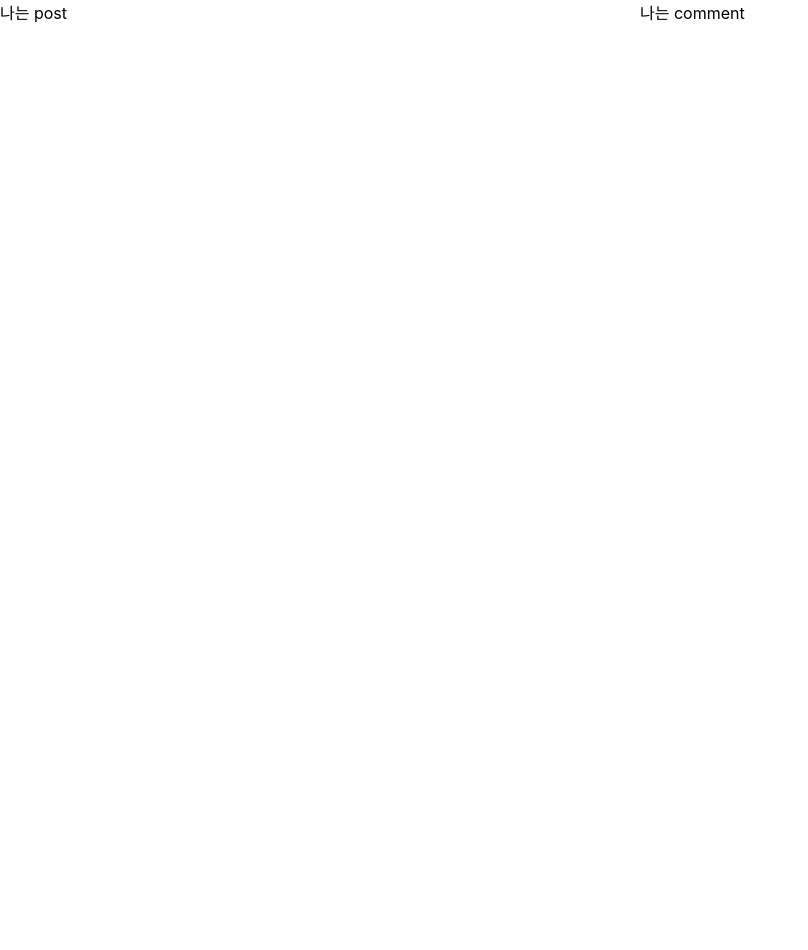
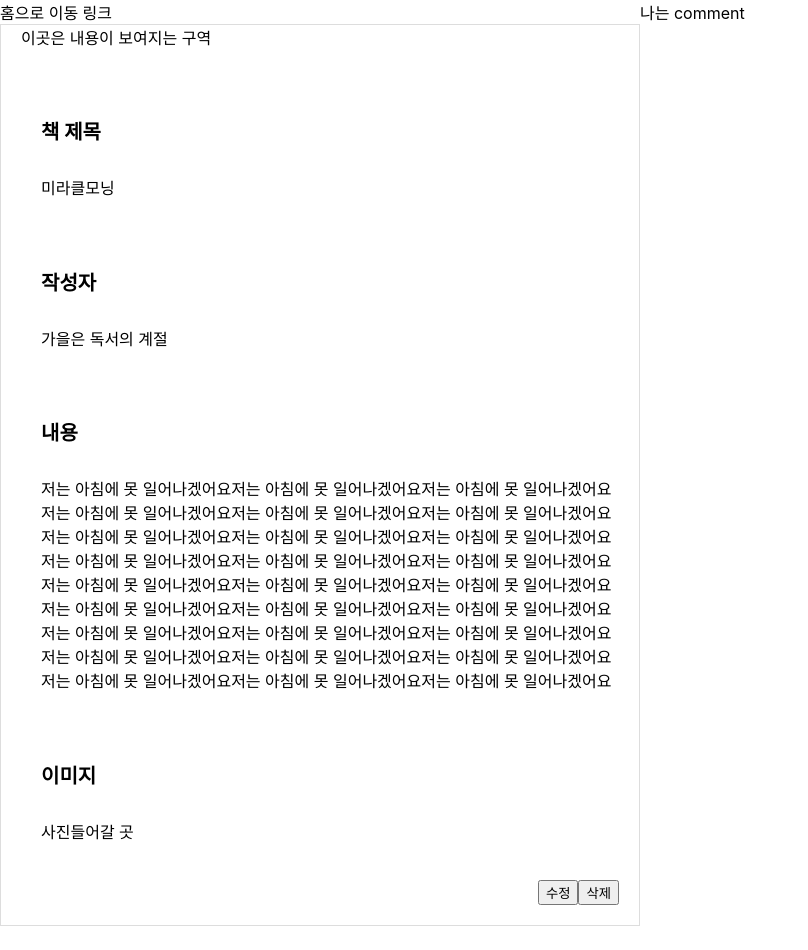
Before and after one commit to sooo0y/Book_Review, a React (Create React App) app: page /detail in a window 1280 px wide. Shown: the whole page, without its empty margins (0-808 px from the left). Before the commit the page ends 800 px from the top, so only its background shows below. Built offline with nearby package versions, Linux system fonts and the light colour scheme.

Commit message:
html 구성
첫번째 깃허브 커밋

```diff
--- a/src/components/Post.jsx
+++ b/src/components/Post.jsx
@@ -3,7 +3,52 @@ import styled from "styled-components";
 
 const Post = () => {
 
-  return <StPost>나는 post</StPost>
+  return <StPost>
+
+    <div>
+      홈으로 이동 링크
+    </div>
+
+
+    <StContainer>
+
+    이곳은 내용이 보여지는 구역
+
+    <ConDirect>
+    <ConLabel>책 제목</ConLabel>
+    <div>미라클모닝</div>
+    </ConDirect>
+
+    <ConDirect>
+    <ConLabel>작성자</ConLabel>
+    <div> 가을은 독서의 계절</div>
+
+    </ConDirect>
+
+    <ConDirect>
+    <ConLabel>내용</ConLabel>
+
+    <div>저는 아침에 못 일어나겠어요저는 아침에 못 일어나겠어요저는 아침에 못 일어나겠어요저는 아침에 못 일어나겠어요저는 아침에 못 일어나겠어요저는 아침에 못 일어나겠어요저는 아침에 못 일어나겠어요저는 아침에 못 일어나겠어요저는 아침에 못 일어나겠어요저는 아침에 못 일어나겠어요저는 아침에 못 일어나겠어요저는 아침에 못 일어나겠어요저는 아침에 못 일어나겠어요저는 아침에 못 일어나겠어요저는 아침에 못 일어나겠어요저는 아침에 못 일어나겠어요저는 아침에 못 일어나겠어요저는 아침에 못 일어나겠어요저는 아침에 못 일어나겠어요저는 아침에 못 일어나겠어요저는 아침에 못 일어나겠어요저는 아침에 못 일어나겠어요저는 아침에 못 일어나겠어요저는 아침에 못 일어나겠어요저는 아침에 못 일어나겠어요저는 아침에 못 일어나겠어요저는 아침에 못 일어나겠어요</div>
+
+    </ConDirect>
+
+    <ConDirect>
+
+      <ConLabel>이미지</ConLabel>
+      <div>사진들어갈 곳</div>
+
+      </ConDirect>
+
+    <ConBtn>
+    <button>수정</button>
+    <button>삭제</button>
+    </ConBtn>
+
+
+    </StContainer>
+
+
+  </StPost>
 
 
 };
@@ -14,3 +59,36 @@ const StPost = styled.div`
   width: 50%;
 
 `;
+
+const StContainer = styled.div`
+  border: 1px solid #ddd;
+  height: 900px;
+  display: flex;
+  flex-flow: column wrap;
+  justify-content: space-between;
+  align-items: flex-start;
+  padding: 0 20px;
+  margin-bottom: 24px;
+`;
+
+
+
+const ConDirect = styled.div`
+  flex-direction: column;
+  display: flex;
+  padding: 0 0 0 20px ;
+`
+const ConLabel= styled.label`
+  padding: 30px 0 30px 0;
+  font-size: 20px;
+  font-weight: bold;
+
+`
+
+const ConBtn= styled.div`
+  flex-direction: row;
+  align-self: flex-end;
+  margin-bottom: 20px;
+
+
+ `
```
